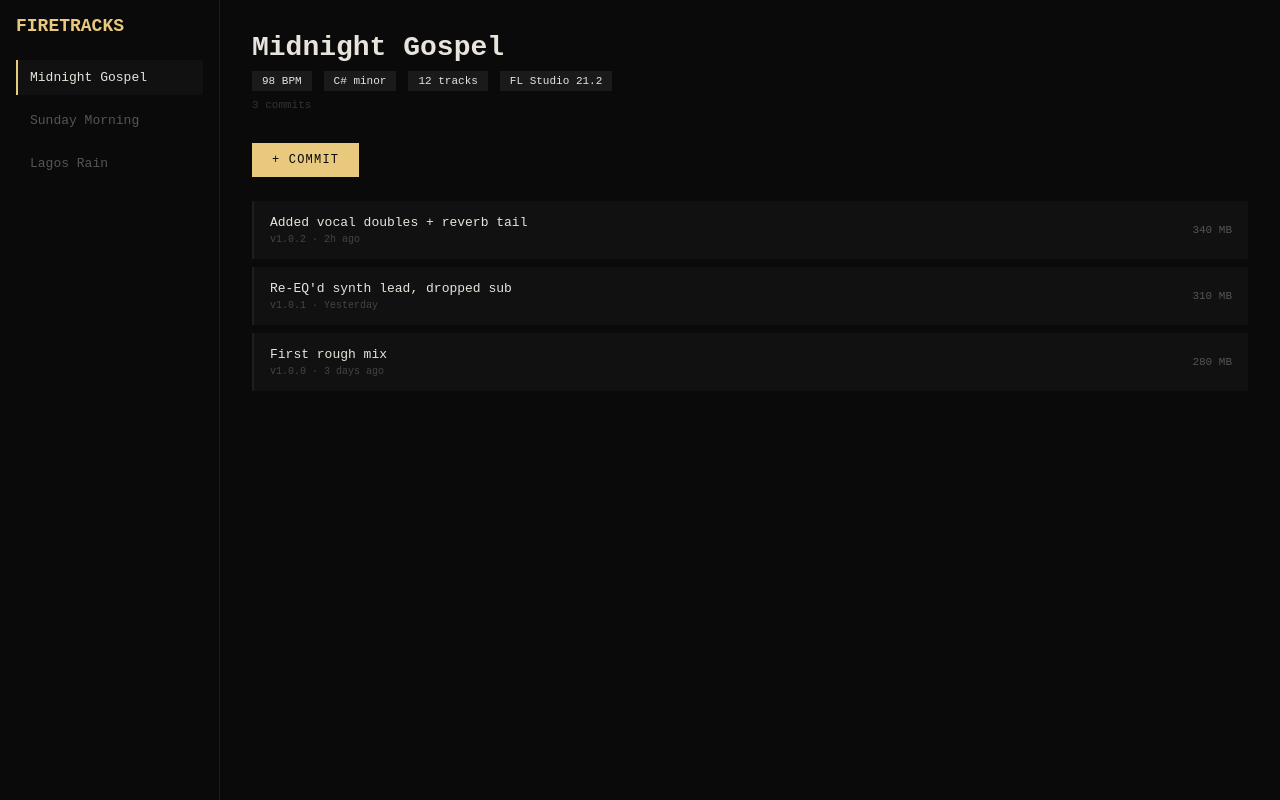
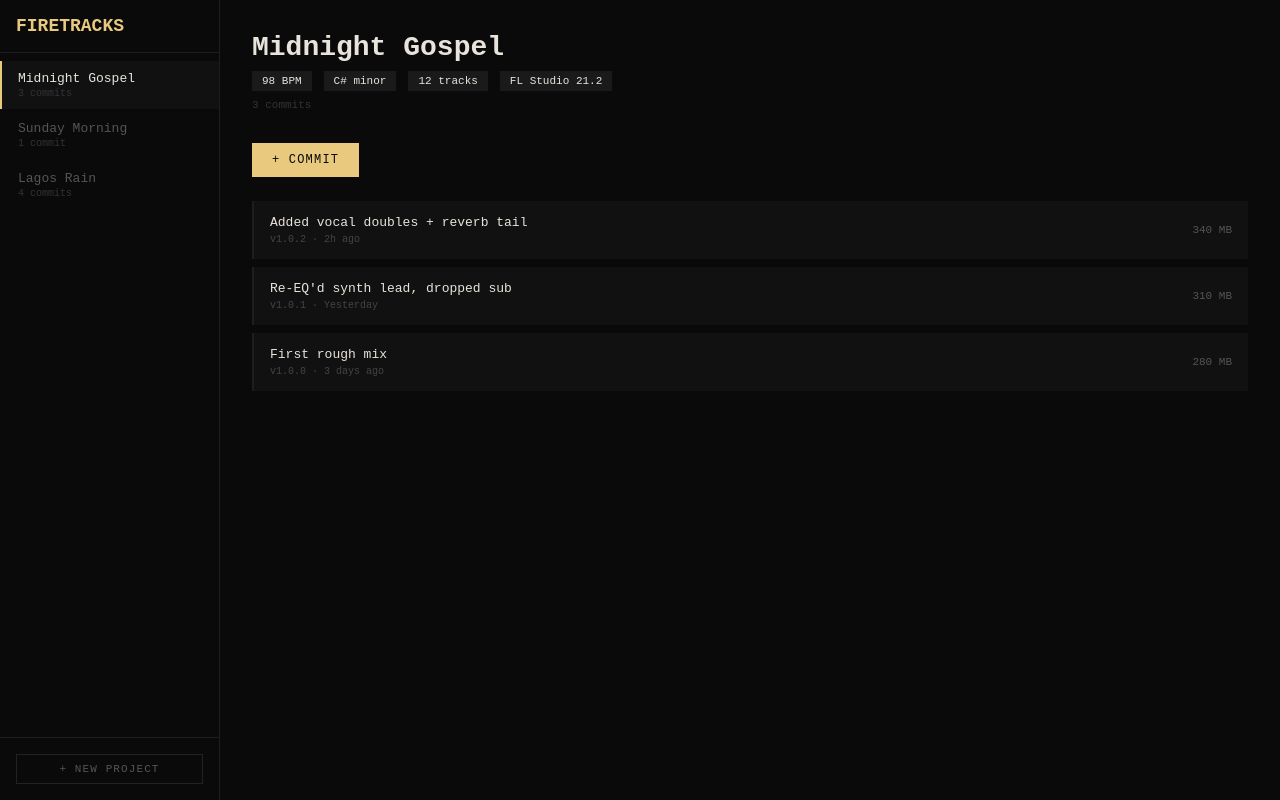
Before and after one commit to KingPsalmy/SYNCTRACKR, a React (Vite) app: page / in a window 1280 px wide. Built offline with nearby package versions, Linux system fonts and the light colour scheme.

Commit message:
Add new project form + commit history

```diff
--- a/src/App.jsx
+++ b/src/App.jsx
@@ -34,6 +34,8 @@ function App() {
   const [selected, setSelected] = useState(initialProjects[0])
   const [committing, setCommitting] = useState(false)
   const [message, setMessage] = useState("")
+  const [addingProject, setAddingProject] = useState(false)
+  const [newProject, setNewProject] = useState({ name: "", bpm: "", key: "", daw: "", version: "" })
 
   function handleSave() {
     if (!message.trim()) return
@@ -57,32 +59,94 @@ function App() {
     setMessage("")
   }
 
+  function handleAddProject() {
+    if (!newProject.name.trim()) return
+    const created = {
+      id: projects.length + 1,
+      name: newProject.name,
+      bpm: parseInt(newProject.bpm) || 120,
+      key: newProject.key || "Unknown",
+      tracks: 0,
+      daw: newProject.daw || "Unknown",
+      version: newProject.version || "",
+      commits: [],
+    }
+    const updatedProjects = [...projects, created]
+    setProjects(updatedProjects)
+    setSelected(created)
+    setAddingProject(false)
+    setNewProject({ name: "", bpm: "", key: "", daw: "", version: "" })
+  }
+
+  const inputStyle = {
+    width: "100%", background: "#111", border: "1px solid #2a2a2a",
+    color: "#e8e4dc", padding: "10px 14px", fontSize: 12,
+    fontFamily: "monospace", outline: "none", marginBottom: 10,
+  }
+
   return (
     <div style={{ display: "flex", height: "100vh", fontFamily: "monospace", background: "#0a0a0b", color: "#e8e4dc" }}>
 
       {/* Sidebar */}
-      <div style={{ width: 220, borderRight: "1px solid #1e1e1e", padding: 16 }}>
-        <h2 style={{ color: "#e8c97e", marginBottom: 24, fontSize: 18 }}>FIRETRACKS</h2>
+      <div style={{ width: 220, borderRight: "1px solid #1e1e1e", display: "flex", flexDirection: "column" }}>
+        <div style={{ padding: 16, borderBottom: "1px solid #1e1e1e" }}>
+          <h2 style={{ color: "#e8c97e", fontSize: 18 }}>FIRETRACKS</h2>
+        </div>
+        <div style={{ flex: 1, overflowY: "auto", padding: "8px 0" }}>
           {projects.map(p => (
             <div
               key={p.id}
-            onClick={() => setSelected(p)}
+              onClick={() => { setSelected(p); setAddingProject(false) }}
               style={{
-              padding: "10px 12px",
-              marginBottom: 8,
+                padding: "10px 16px",
+                marginBottom: 2,
                 cursor: "pointer",
                 borderLeft: selected.id === p.id ? "2px solid #e8c97e" : "2px solid transparent",
                 background: selected.id === p.id ? "#111" : "transparent",
                 color: selected.id === p.id ? "#e8e4dc" : "#555",
               }}
             >
-            {p.name}
+              <div style={{ fontSize: 13 }}>{p.name}</div>
+              <div style={{ fontSize: 10, color: "#333", marginTop: 2 }}>{p.commits.length} commit{p.commits.length !== 1 ? "s" : ""}</div>
             </div>
           ))}
+        </div>
+        <div style={{ padding: 16, borderTop: "1px solid #1e1e1e" }}>
+          <button
+            onClick={() => setAddingProject(true)}
+            style={{
+              width: "100%", background: "transparent", border: "1px solid #222",
+              color: "#555", padding: "8px", fontSize: 11, fontFamily: "monospace",
+              cursor: "pointer", letterSpacing: "0.1em",
+            }}
+          >
+            + NEW PROJECT
+          </button>
+        </div>
       </div>
 
       {/* Main Panel */}
       <div style={{ flex: 1, padding: 32, overflowY: "auto" }}>
+
+        {addingProject ? (
+          <>
+            <h1 style={{ fontSize: 24, marginBottom: 24, color: "#e8c97e" }}>New Project</h1>
+            <input style={inputStyle} placeholder="Project name *" value={newProject.name} onChange={e => setNewProject({ ...newProject, name: e.target.value })} />
+            <input style={inputStyle} placeholder="BPM (e.g. 140)" value={newProject.bpm} onChange={e => setNewProject({ ...newProject, bpm: e.target.value })} />
+            <input style={inputStyle} placeholder="Key (e.g. F minor)" value={newProject.key} onChange={e => setNewProject({ ...newProject, key: e.target.value })} />
+            <input style={inputStyle} placeholder="DAW (e.g. FL Studio)" value={newProject.daw} onChange={e => setNewProject({ ...newProject, daw: e.target.value })} />
+            <input style={inputStyle} placeholder="DAW version (e.g. 21.2)" value={newProject.version} onChange={e => setNewProject({ ...newProject, version: e.target.value })} />
+            <div style={{ display: "flex", gap: 8, marginTop: 8 }}>
+              <button onClick={handleAddProject} style={{ background: "#e8c97e", color: "#0a0a0b", border: "none", padding: "10px 24px", fontSize: 12, fontFamily: "monospace", cursor: "pointer" }}>
+                CREATE
+              </button>
+              <button onClick={() => setAddingProject(false)} style={{ background: "transparent", color: "#555", border: "1px solid #222", padding: "10px 24px", fontSize: 12, fontFamily: "monospace", cursor: "pointer" }}>
+                CANCEL
+              </button>
+            </div>
+          </>
+        ) : (
+          <>
             <h1 style={{ fontSize: 28, marginBottom: 8 }}>{selected.name}</h1>
             <div style={{ display: "flex", gap: 12, marginBottom: 8, flexWrap: "wrap" }}>
               <span style={{ background: "#1a1a1a", padding: "4px 10px", fontSize: 11 }}>{selected.bpm} BPM</span>
@@ -90,7 +154,6 @@ function App() {
               <span style={{ background: "#1a1a1a", padding: "4px 10px", fontSize: 11 }}>{selected.tracks} tracks</span>
               <span style={{ background: "#1a1a1a", padding: "4px 10px", fontSize: 11 }}>{selected.daw} {selected.version}</span>
             </div>
-
             <p style={{ fontSize: 11, color: "#333", marginBottom: 32 }}>
               {selected.commits.length} commit{selected.commits.length !== 1 ? "s" : ""}
             </p>
@@ -98,14 +161,7 @@ function App() {
             {/* Commit Button */}
             <div style={{ marginBottom: 24 }}>
               {!committing ? (
-            <button
-              onClick={() => setCommitting(true)}
-              style={{
-                background: "#e8c97e", color: "#0a0a0b", border: "none",
-                padding: "10px 20px", fontSize: 12, fontFamily: "monospace",
-                cursor: "pointer", letterSpacing: "0.1em",
-              }}
-            >
+                <button onClick={() => setCommitting(true)} style={{ background: "#e8c97e", color: "#0a0a0b", border: "none", padding: "10px 20px", fontSize: 12, fontFamily: "monospace", cursor: "pointer", letterSpacing: "0.1em" }}>
                   + COMMIT
                 </button>
               ) : (
@@ -115,44 +171,21 @@ function App() {
                     onChange={e => setMessage(e.target.value)}
                     placeholder="Describe this version..."
                     onKeyDown={e => e.key === "Enter" && handleSave()}
-                style={{
-                  flex: 1, background: "#111", border: "1px solid #2a2a2a",
-                  color: "#e8e4dc", padding: "10px 14px", fontSize: 12,
-                  fontFamily: "monospace", outline: "none",
-                }}
+                    style={{ flex: 1, background: "#111", border: "1px solid #2a2a2a", color: "#e8e4dc", padding: "10px 14px", fontSize: 12, fontFamily: "monospace", outline: "none" }}
                   />
-              <button
-                onClick={handleSave}
-                style={{
-                  background: "#e8c97e", color: "#0a0a0b", border: "none",
-                  padding: "10px 20px", fontSize: 12, fontFamily: "monospace",
-                  cursor: "pointer",
-                }}
-              >
-                SAVE
-              </button>
-              <button
-                onClick={() => { setCommitting(false); setMessage("") }}
-                style={{
-                  background: "transparent", color: "#555", border: "1px solid #222",
-                  padding: "10px 20px", fontSize: 12, fontFamily: "monospace",
-                  cursor: "pointer",
-                }}
-              >
-                CANCEL
-              </button>
+                  <button onClick={handleSave} style={{ background: "#e8c97e", color: "#0a0a0b", border: "none", padding: "10px 20px", fontSize: 12, fontFamily: "monospace", cursor: "pointer" }}>SAVE</button>
+                  <button onClick={() => { setCommitting(false); setMessage("") }} style={{ background: "transparent", color: "#555", border: "1px solid #222", padding: "10px 20px", fontSize: 12, fontFamily: "monospace", cursor: "pointer" }}>CANCEL</button>
                 </div>
               )}
             </div>
 
             {/* Commit History */}
+            {selected.commits.length === 0 ? (
+              <p style={{ color: "#333", fontSize: 12 }}>No commits yet. Hit + COMMIT to save your first version.</p>
+            ) : (
               <div>
                 {selected.commits.map(commit => (
-            <div key={commit.id} style={{
-              display: "flex", justifyContent: "space-between", alignItems: "center",
-              padding: "14px 16px", marginBottom: 8, background: "#111",
-              borderLeft: "2px solid #1e1e1e",
-            }}>
+                  <div key={commit.id} style={{ display: "flex", justifyContent: "space-between", alignItems: "center", padding: "14px 16px", marginBottom: 8, background: "#111", borderLeft: "2px solid #1e1e1e" }}>
                     <div>
                       <div style={{ fontSize: 13, marginBottom: 4 }}>{commit.message}</div>
                       <div style={{ fontSize: 10, color: "#444" }}>{commit.id} · {commit.time}</div>
@@ -161,7 +194,9 @@ function App() {
                   </div>
                 ))}
               </div>
-
+            )}
+          </>
+        )}
       </div>
 
     </div>
```
Lines whose indentation alone changed are shown as unchanged.
